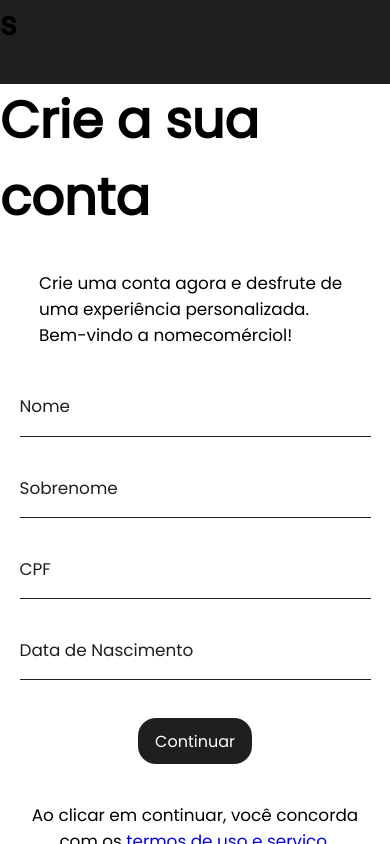
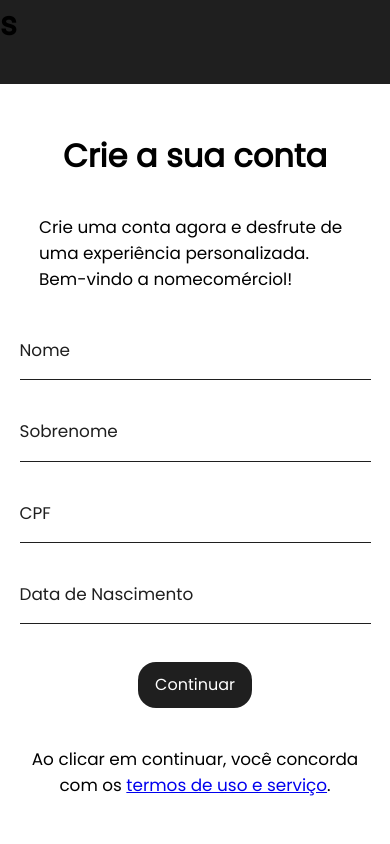
Before and after one commit to ReninhoY/game, a plain HTML site: page index.html in a window 390 px wide. Drawn offline with Linux system fonts and the light colour scheme.

Commit message:
Responsividade com mobile

```diff
--- a/style/style.css
+++ b/style/style.css
@@ -287,3 +287,11 @@ texto1 {
     }
 
 }
+
+
+@media screen and (max-width: 480px){
+    texto1 {
+        font-size: 2em;
+    }
+
+}
```
